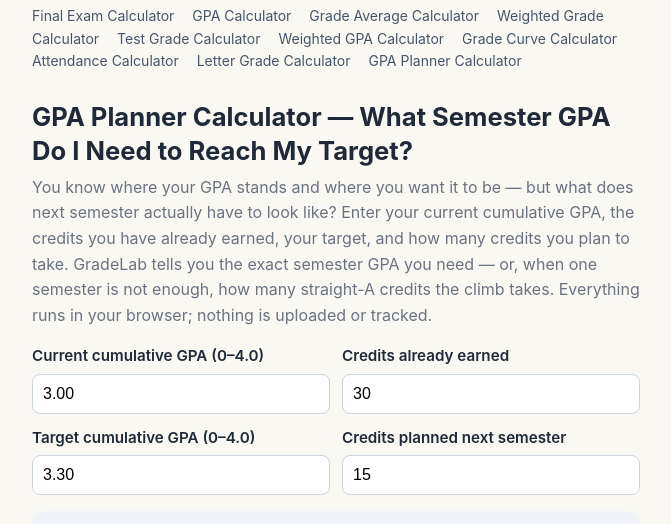
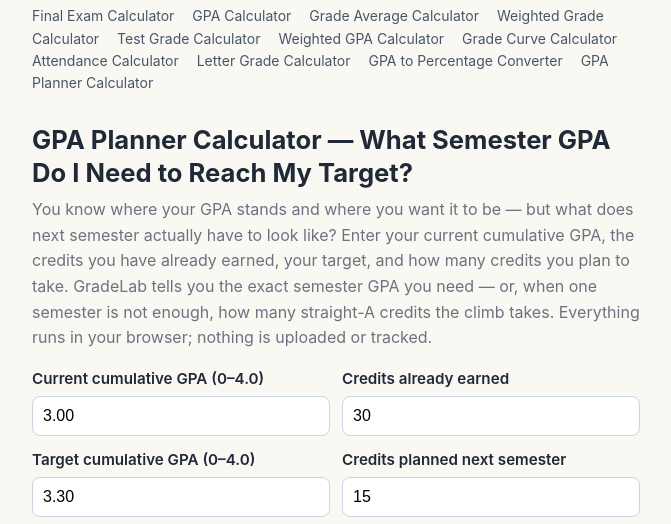
Before and after one commit to mimito-6/gradelab, a plain HTML site: page gpa-planner/index.html in a window 1280 px wide. Shown: the part 91-615 px from the top of the page, without its empty margins (304-975 px from the left). Drawn offline with Linux system fonts and the light colour scheme.

Commit message:
deploy gpa-planner/index.html

```diff
--- a/gpa-planner/index.html
+++ b/gpa-planner/index.html
@@ -92,6 +92,7 @@
     <a href="../grade-curve">Grade Curve Calculator</a>
     <a href="../attendance">Attendance Calculator</a>
     <a href="../letter-grade">Letter Grade Calculator</a>
+    <a href="../gpa-to-percentage">GPA to Percentage Converter</a>
     <a href="./" aria-current="page">GPA Planner Calculator</a>
   </nav>
 </header>
@@ -180,7 +181,7 @@
 </main>
 
 <footer class="site-footer">
-  <p>GradeLab — a free study tool. Math is done locally in your browser; nothing is sent anywhere. <a href="../">Final exam calculator</a> · <a href="../gpa-calculator">GPA calculator</a> · <a href="../grade-average">Grade average calculator</a> · <a href="../weighted-grade">Weighted grade calculator</a> · <a href="../test-grade">Test grade calculator</a> · <a href="../weighted-gpa">Weighted GPA calculator</a> · <a href="../grade-curve">Grade curve calculator</a> · <a href="../attendance">Attendance calculator</a> · <a href="../letter-grade">Letter grade calculator</a></p>
+  <p>GradeLab — a free study tool. Math is done locally in your browser; nothing is sent anywhere. <a href="../">Final exam calculator</a> · <a href="../gpa-calculator">GPA calculator</a> · <a href="../grade-average">Grade average calculator</a> · <a href="../weighted-grade">Weighted grade calculator</a> · <a href="../test-grade">Test grade calculator</a> · <a href="../weighted-gpa">Weighted GPA calculator</a> · <a href="../grade-curve">Grade curve calculator</a> · <a href="../attendance">Attendance calculator</a> · <a href="../letter-grade">Letter grade calculator</a> · <a href="../gpa-to-percentage">GPA to percentage converter</a></p>
 </footer>
 
 <script src="../planner.js"></script>
```
